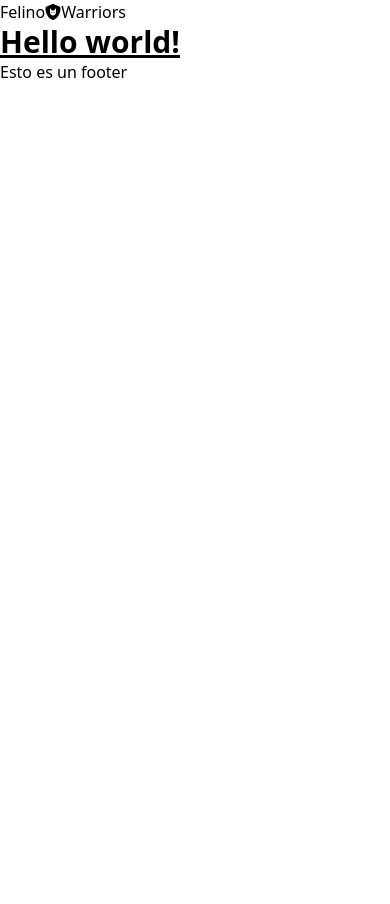
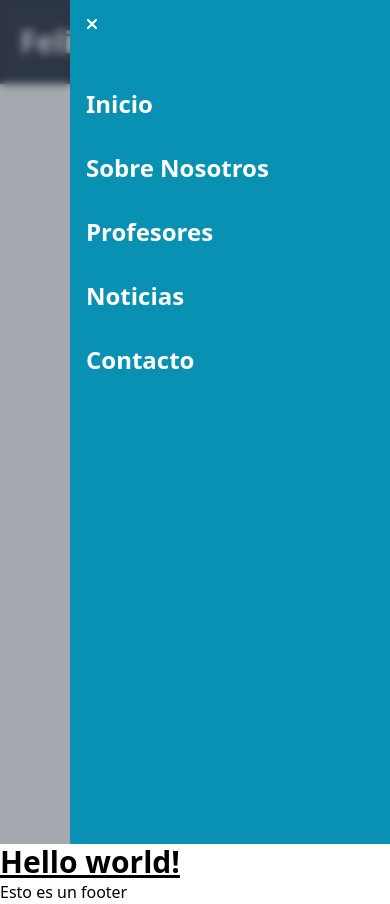
Before and after one commit to Cristaldo-Fiorela/Academia-JiuJitsu-JAVA, a React (Vite) app: page / in a window 390 px wide. Before the commit the page ends 844 px from the top, so only its background shows below. Built offline with nearby package versions, Linux system fonts and the light colour scheme.

Commit message:
estilos de header, queda pendiente hacerlo responsive y funcional

```diff
--- a/src/assets/components/Header.jsx
+++ b/src/assets/components/Header.jsx
@@ -1,15 +1,65 @@
 import { FontAwesomeIcon } from '@fortawesome/react-fontawesome';
-import { faShieldCat } from '@fortawesome/free-solid-svg-icons';
+import { faShieldCat, faBars, faXmark} from '@fortawesome/free-solid-svg-icons';
+import { faCircleUser } from '@fortawesome/free-regular-svg-icons';
 
 function Header() {
     return (
-        <>
-            <h1>
-                Felino
-                <FontAwesomeIcon icon={faShieldCat} />
-                Warriors
-            </h1>
-        </>
+        <header class="flex flex-wrap h-screen">
+        <section class="relative mx-auto">
+                <nav class="flex justify-between bg-gray-900 text-white w-screen">
+                <div class="px-5 xl:px-12 py-6 flex w-full items-center">
+                <a class="text-3xl font-bold font-heading" href="#">
+                    <h1>
+                        Felino&nbsp;
+                        <FontAwesomeIcon icon={faShieldCat} />
+                        &nbsp;Warriors
+                    </h1>
+                </a>
+
+                {/* <!-- Nav Links --> */}
+
+                <ul class="hidden md:flex px-4 mx-auto font-semibold font-heading space-x-12">
+                    <li><a class="hover:text-gray-200" href="#">Inicio</a></li>
+                    <li><a class="hover:text-gray-200" href="#">Sobre Nosotros</a></li>
+                    <li><a class="hover:text-gray-200" href="#">Profesores</a></li>
+                    <li><a class="hover:text-gray-200" href="#">Noticias</a></li>
+                    <li><a class="hover:text-gray-200" href="#">Contacto</a></li>
+                </ul>
+                {/* <!-- Header Icons --> */}
+
+                <div class="hidden xl:flex items-center space-x-5 items-center">
+                {/* <!-- Sign In / Register      --> */}
+                <a class="flex items-center hover:text-gray-200" href="#">
+                    <FontAwesomeIcon icon={faCircleUser} className='h-6 w-6 hover:text-gray-200'/>
+                </a>
+
+                </div>
+                </div>
+                {/* <!-- Responsive navbar --> */}
+                    <a class="navbar-burger self-center mr-12 xl:hidden" href="#">
+                        <FontAwesomeIcon icon={faBars} className='h-6 w-6 hover:text-gray-200' />
+                    </a>
+                    <div className=' bg-gray-600/50 min-h-screen w-full fixed top-0 left-0 backdrop-blur-sm'></div>
+
+                    <div className='bg-cyan-600 min-h-screen w-80 fixed top-0 right-0'>
+                        <div className='pt-3'>
+                            <button className='ml-4 mb-10 text-white cursor-pointer'>
+                                <FontAwesomeIcon icon={faXmark} />
+                            </button>
+                            <div>
+                                <ul class="px-4 mx-auto font-semibold flex-col text-2xl">
+                                    <li className='py-3 mb-2'><a class="hover:text-gray-200 " href="#">Inicio</a></li>
+                                    <li className='py-3 mb-2'><a class="hover:text-gray-200 py-3 mb-2" href="#">Sobre Nosotros</a></li>
+                                    <li className='py-3 mb-2'><a class="hover:text-gray-200 py-3 mb-2" href="#">Profesores</a></li>
+                                    <li className='py-3 mb-2'><a class="hover:text-gray-200 py-3 mb-2" href="#">Noticias</a></li>
+                                    <li className='py-3 mb-2'><a class="hover:text-gray-200 py-3 mb-2" href="#">Contacto</a></li>
+                                </ul>
+                            </div>
+                        </div>
+                    </div>
+                </nav>
+            </section>
+        </header>
     )
     }
 
```
Also changed, not shown: src/assets/components/SideBar.jsx (added, +10 -0 lines).
